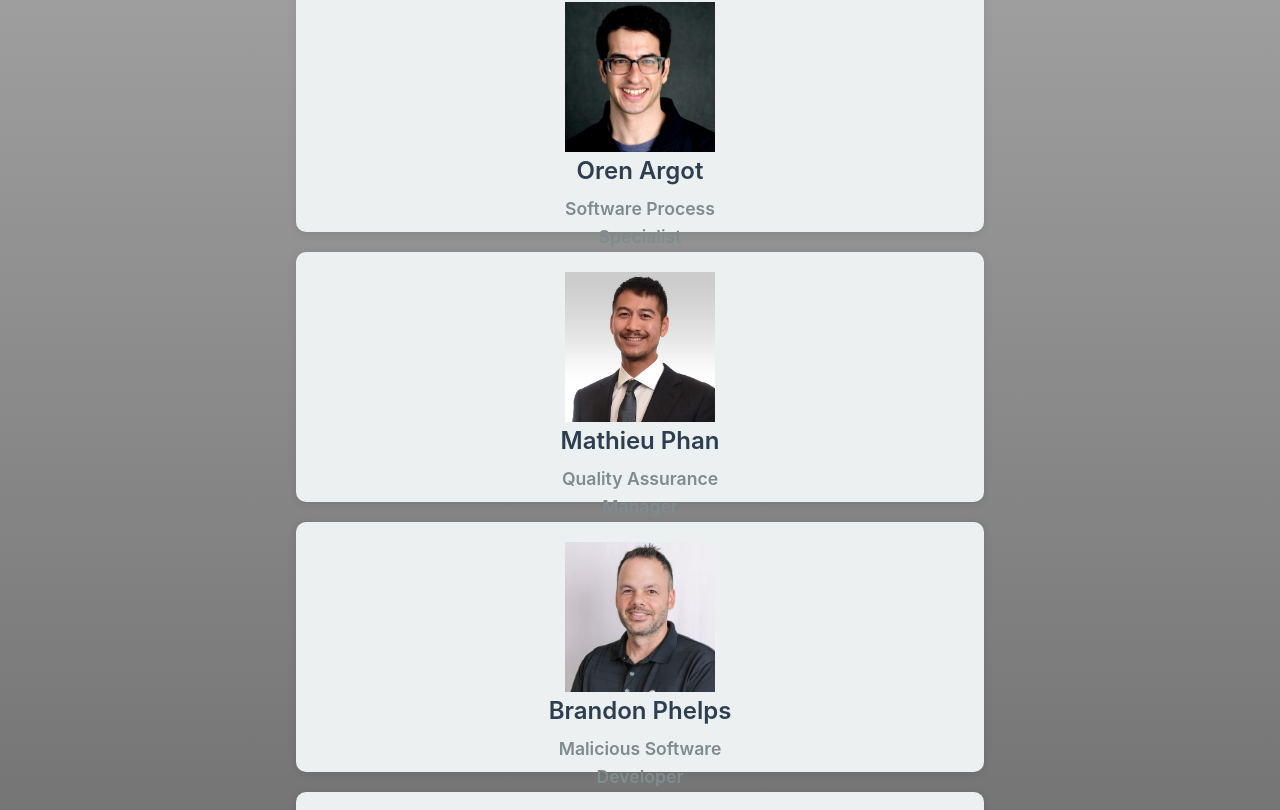
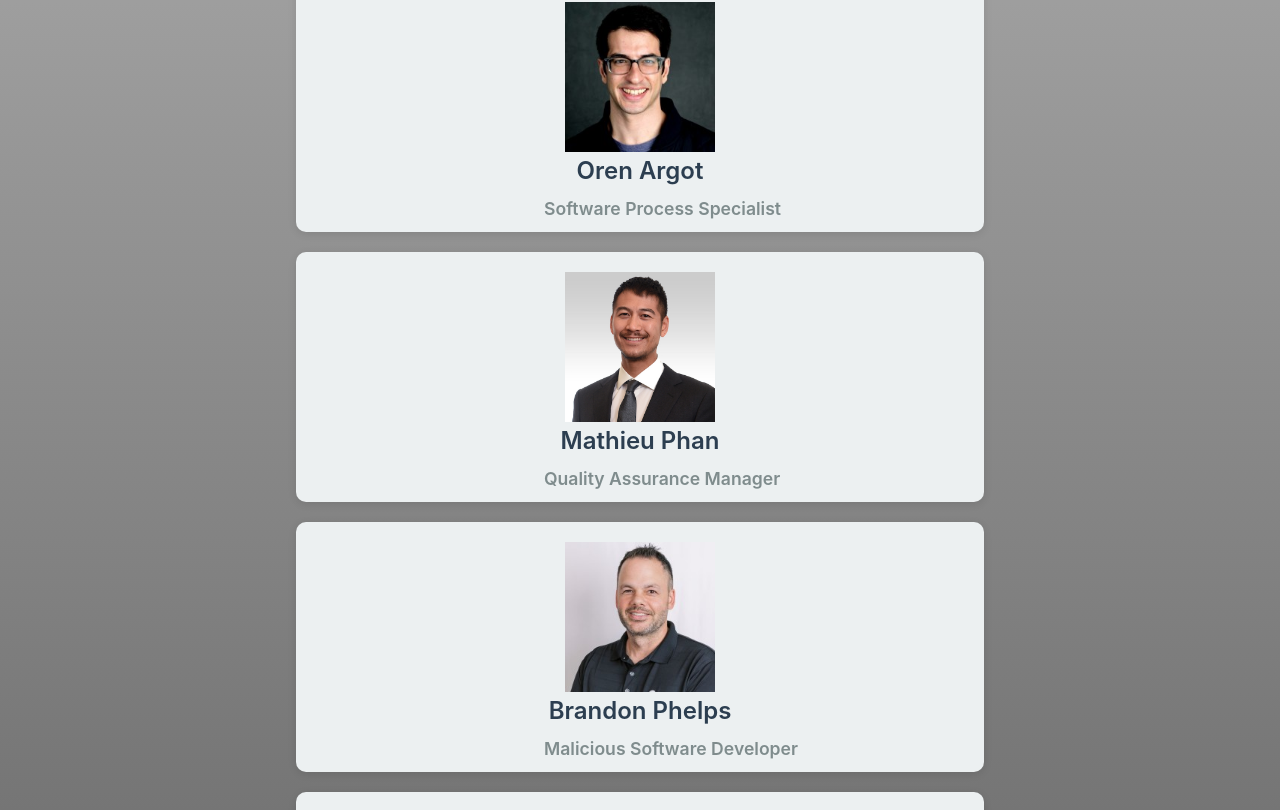
Before and after one commit to DaraDadgar/GroupX_SOEN341_Project_F24, a React (Vite) app in the folder frontend/: page /about in a window 1280 px wide. Shown: the part 983-1793 px from the top of the page. Built offline with nearby package versions, Linux system fonts and the light colour scheme.

Commit message:
Issue Fixed

```diff
--- a/frontend/src/css/about-us.css
+++ b/frontend/src/css/about-us.css
@@ -65,7 +65,7 @@
     transition: 2s;
   }
   .team-member:hover .team-member-img{
-    transform: translateX(-390px);
+    transform: translateX(-200px);
   }
   .team-member-desc{
     position: absolute;
@@ -116,3 +116,11 @@
   .about-us-footer a:hover {
     text-decoration: underline;
   }
+
+  .team-member .title{
+    text-wrap: nowrap;
+  }
+
+  .team-member .desc {
+    text-align: justify;
+  }
```
